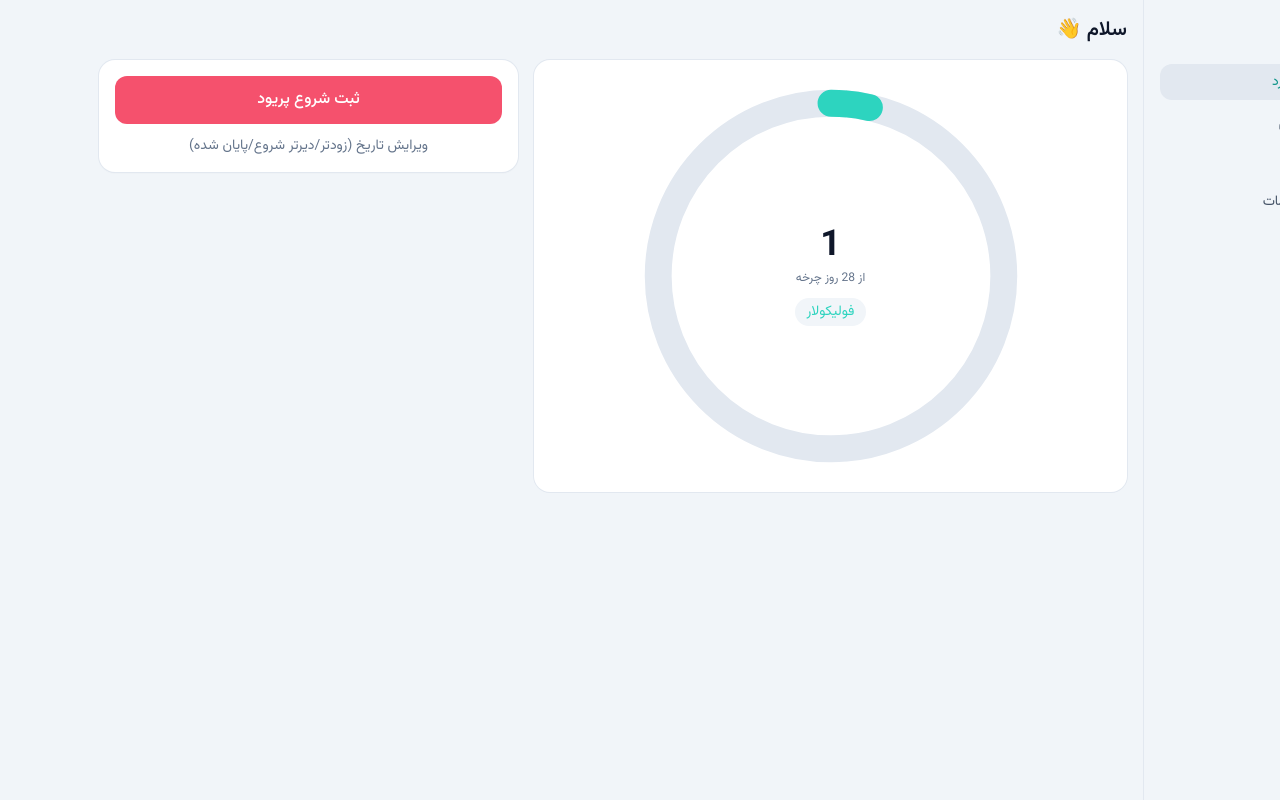
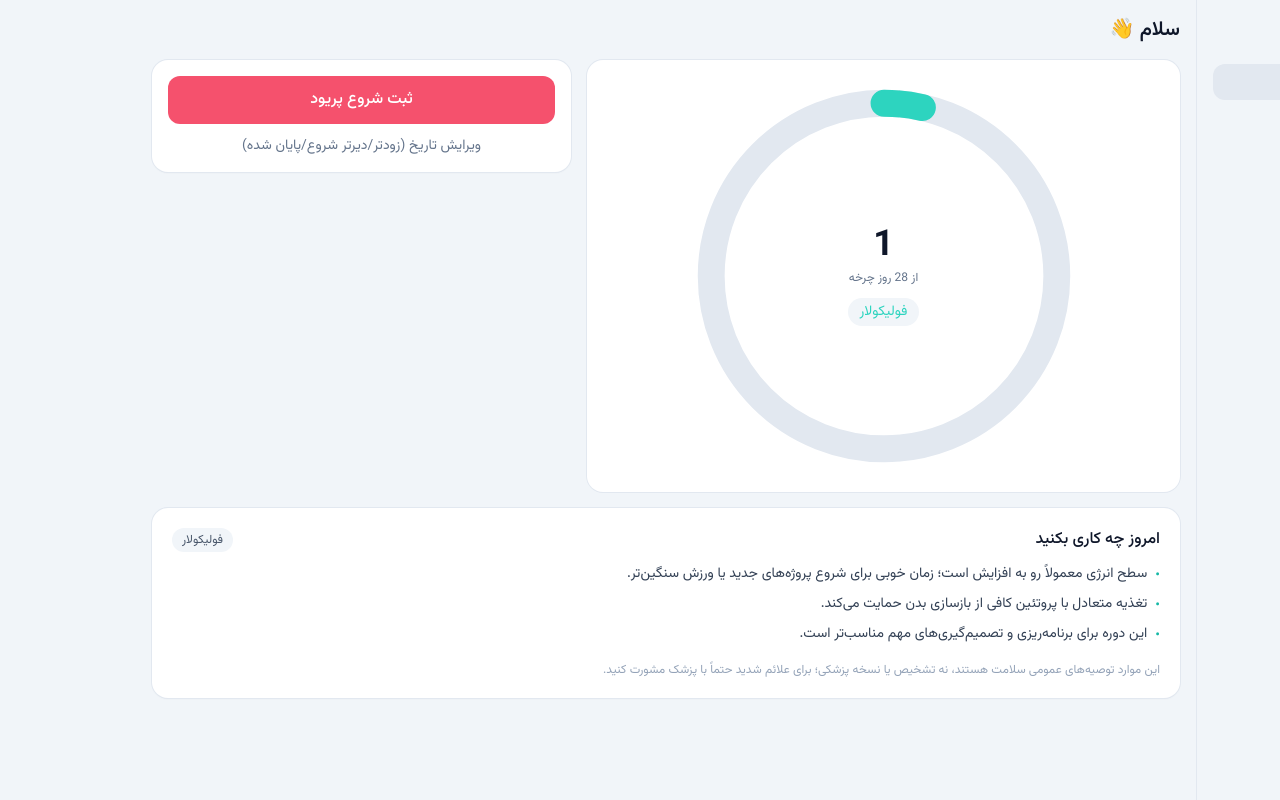
Before and after one commit to MHKarami97/period, a Vue app: page / in a window 1280 px wide. Both pictures are taken after a click on the button 836 px from the left and 400 px from the top of the page. Built offline with nearby package versions, Linux system fonts and the light colour scheme.

Commit message:
feat: show current period length on calendar, phase-based self/partner guidance card on dashboard, and About Me section in settings

```diff
--- /dev/null
+++ b/src/presentation/components/dashboard/PhaseGuidanceCard.vue
@@ -0,0 +1,39 @@
+<script setup lang="ts">
+import { computed } from "vue";
+import { useAppModeStore } from "@application/stores/appModeStore";
+import { useCycleDashboard } from "@presentation/composables/useCycleDashboard";
+import { usePhaseGuidance } from "@presentation/composables/usePhaseGuidance";
+
+/**
+ * PhaseGuidanceCard - contextual "what to do today" tips on the dashboard,
+ * driven entirely by the current CyclePhase. Shows self-care tips in
+ * self-tracking mode and partner-support tips in partner mode, so the same
+ * phase produces a different, audience-appropriate message.
+ */
+const appModeStore = useAppModeStore();
+const { currentPhaseLabel } = useCycleDashboard();
+const { guidance } = usePhaseGuidance();
+
+const tips = computed(() => (appModeStore.isPartnerMode ? guidance.value.partnerTips : guidance.value.selfTips));
+const heading = computed(() => (appModeStore.isPartnerMode ? "امروز چطور کمک کنید" : "امروز چه کاری بکنید"));
+</script>
+
+<template>
+  <div class="flex flex-col gap-3 rounded-2xl bg-white p-5 shadow-sm ring-1 ring-slate-200 dark:bg-slate-900 dark:ring-slate-800">
+    <div class="flex items-center justify-between">
+      <h2 class="text-base font-medium text-slate-900 dark:text-slate-100">{{ heading }}</h2>
+      <span class="rounded-full bg-slate-100 px-2.5 py-1 text-xs text-slate-600 dark:bg-slate-800 dark:text-slate-300">{{ currentPhaseLabel }}</span>
+    </div>
+
+    <ul class="flex flex-col gap-2">
+      <li v-for="tip in tips" :key="tip" class="flex gap-2 text-sm text-slate-700 dark:text-slate-200">
+        <span class="mt-0.5 text-teal-500">•</span>
+        <span>{{ tip }}</span>
+      </li>
+    </ul>
+
+    <p class="mt-1 text-xs text-slate-400 dark:text-slate-500">
+      این موارد توصیه‌های عمومی سلامت هستند، نه تشخیص یا نسخه پزشکی؛ برای علائم شدید حتماً با پزشک مشورت کنید.
+    </p>
+  </div>
+</template>
--- /dev/null
+++ b/src/presentation/components/settings/AboutSection.vue
@@ -0,0 +1,20 @@
+<script setup lang="ts">
+const SITE_URL = "https://mhkarami97.ir";
+</script>
+
+<template>
+  <div class="flex flex-col gap-3 rounded-2xl bg-white p-5 shadow-sm ring-1 ring-slate-200 dark:bg-slate-900 dark:ring-slate-800">
+    <h2 class="text-base font-medium text-slate-900 dark:text-slate-100">درباره من</h2>
+    <p class="text-sm text-slate-600 dark:text-slate-300">
+      این اپلیکیشن توسط محمدحسین کرمی، توسعه‌دهنده نرم‌افزار، به‌صورت Local-First و بدون ارسال داده به سرور ساخته شده است.
+    </p>
+    <a
+      :href="SITE_URL"
+      target="_blank"
+      rel="noopener noreferrer"
+      class="w-fit rounded-lg bg-teal-500/10 px-3 py-2 text-sm font-medium text-teal-600 hover:bg-teal-500/20 dark:bg-teal-500/20 dark:text-teal-300 dark:hover:bg-teal-500/30"
+    >
+      مشاهده وب‌سایت: mhkarami97.ir
+    </a>
+  </div>
+</template>
--- /dev/null
+++ b/src/presentation/composables/usePhaseGuidance.ts
@@ -0,0 +1,78 @@
+import { computed } from "vue";
+import { CyclePhase } from "@domain/valueObjects/CyclePhase";
+import { useCycleStore } from "@application/stores/cycleStore";
+
+export interface PhaseGuidance {
+  selfTips: string[];
+  partnerTips: string[];
+}
+
+/**
+ * usePhaseGuidance - presentation-layer content map from CyclePhase to
+ * general wellness/self-care suggestions (for the person tracking) and
+ * support suggestions (for a partner in read-only mode). This is
+ * localized copy, not a business rule, so it intentionally lives in
+ * presentation/ rather than domain/ — the domain only ever produces the
+ * `CyclePhase` value, never opinions about what to do with it.
+ *
+ * These are general wellness tips, not medical advice; the UI always
+ * pairs them with that disclaimer (see PhaseGuidanceCard.vue).
+ */
+const GUIDANCE_BY_PHASE: Record<CyclePhase, PhaseGuidance> = {
+  [CyclePhase.Menstrual]: {
+    selfTips: [
+      "نوشیدن مایعات گرم و استراحت کافی می‌تواند کرامپ‌ها را کاهش دهد.",
+      "استفاده از کیسه آب گرم روی شکم برای تسکین درد مفید است.",
+      "غذاهای سرشار از آهن (عدس، اسفناج، گوشت قرمز کم‌چرب) جبران خون از‌دست‌رفته را کمک می‌کند.",
+      "پیاده‌روی سبک یا حرکات کششی معمولاً بهتر از استراحت مطلق است.",
+    ],
+    partnerTips: [
+      "صبورتر باشید و کارهای سنگین خانه را بیشتر بر عهده بگیرید.",
+      "کیسه آب گرم یا مسکن معمول او را از قبل آماده نگه دارید.",
+      "بدون قضاوت گوش کنید؛ گاهی فقط همراهی کافی است، نه راه‌حل.",
+      "پرسیدن ساده «امروز چه کمکی از دستم برمی‌آید؟» خیلی موثر است.",
+    ],
+  },
+  [CyclePhase.Follicular]: {
+    selfTips: [
+      "سطح انرژی معمولاً رو به افزایش است؛ زمان خوبی برای شروع پروژه‌های جدید یا ورزش سنگین‌تر.",
+      "تغذیه متعادل با پروتئین کافی از بازسازی بدن حمایت می‌کند.",
+      "این دوره برای برنامه‌ریزی و تصمیم‌گیری‌های مهم مناسب‌تر است.",
+    ],
+    partnerTips: [
+      "از انرژی و انگیزه بالای این دوره حمایت کنید، مثلاً با پیشنهاد فعالیت مشترک.",
+      "زمان خوبی برای برنامه‌ریزی سفر یا برنامه‌های جدید با هم است.",
+    ],
+  },
+  [CyclePhase.Ovulation]: {
+    selfTips: [
+      "ممکن است درد خفیف یک‌طرفه شکمی (درد تخمک‌گذاری) تجربه شود؛ نگران‌کننده نیست ولی در صورت شدت زیاد به پزشک مراجعه کنید.",
+      "هیدراته ماندن و خواب کافی در این دوره اهمیت دارد.",
+      "معمولاً اوج انرژی اجتماعی و فیزیکی همین دوره است.",
+    ],
+    partnerTips: [
+      "زمان مناسبی برای برنامه‌های اجتماعی یا فعالیت‌های مشترک بیرون از خانه است.",
+      "اگر از درد خفیف شکمی شکایت کرد، جدی بگیرید و در صورت نیاز کمک کنید.",
+    ],
+  },
+  [CyclePhase.Luteal]: {
+    selfTips: [
+      "تغییرات خلقی (PMS) در این دوره شایع است؛ مدیریت استرس و خواب کافی کمک‌کننده است.",
+      "کاهش کافئین، نمک و شکر می‌تواند نفخ و تحریک‌پذیری را کم کند.",
+      "ورزش سبک مانند یوگا به تعادل خلقی کمک می‌کند.",
+    ],
+    partnerTips: [
+      "نسبت به تغییرات خلقی احتمالی صبورتر باشید و از کنایه یا شوخی درباره آن خودداری کنید.",
+      "فضای آرام و کم‌استرس در خانه فراهم کنید.",
+      "اگر غذای کم‌نمک/کم‌شکر آماده کنید یا پیشنهاد بدهید، معمولاً قدردانی می‌شود.",
+    ],
+  },
+};
+
+export function usePhaseGuidance() {
+  const cycleStore = useCycleStore();
+
+  const guidance = computed<PhaseGuidance>(() => GUIDANCE_BY_PHASE[cycleStore.currentPhase]);
+
+  return { guidance };
+}
--- a/src/presentation/views/DashboardView.vue
+++ b/src/presentation/views/DashboardView.vue
@@ -6,6 +6,7 @@ import { useUserProfileStore } from "@application/stores/userProfileStore";
 import { useCycleDashboard } from "@presentation/composables/useCycleDashboard";
 import CircularCycleChart from "@presentation/components/dashboard/CircularCycleChart.vue";
 import QuickActions from "@presentation/components/dashboard/QuickActions.vue";
+import PhaseGuidanceCard from "@presentation/components/dashboard/PhaseGuidanceCard.vue";
 
 const cycleStore = useCycleStore();
 const appModeStore = useAppModeStore();
@@ -54,6 +55,10 @@ onMounted(() => {
       <section v-else class="flex items-center rounded-2xl bg-white p-6 text-sm text-slate-500 ring-1 ring-slate-200 dark:bg-slate-900 dark:text-slate-400 dark:ring-slate-800 lg:col-span-5">
         نمای شریک فقط‌خواندنی است؛ ثبت پریود و علائم فقط در حالت «ردیابی برای خود» در دسترس است.
       </section>
+
+      <section class="lg:col-span-12">
+        <PhaseGuidanceCard />
+      </section>
     </div>
   </div>
 </template>
--- a/src/presentation/views/SettingsView.vue
+++ b/src/presentation/views/SettingsView.vue
@@ -2,6 +2,7 @@
 import DataManagementPanel from "@presentation/components/settings/DataManagementPanel.vue";
 import ThemeSwitcher from "@presentation/components/settings/ThemeSwitcher.vue";
 import DisplayNameForm from "@presentation/components/settings/DisplayNameForm.vue";
+import AboutSection from "@presentation/components/settings/AboutSection.vue";
 </script>
 
 <template>
@@ -10,8 +11,9 @@ import DisplayNameForm from "@presentation/components/settings/DisplayNameForm.v
       <DisplayNameForm />
       <ThemeSwitcher />
     </div>
-    <div class="lg:col-span-6">
+    <div class="flex flex-col gap-4 lg:col-span-6">
       <DataManagementPanel />
+      <AboutSection />
     </div>
   </div>
 </template>
```
Also changed, not shown: src/presentation/views/CalendarView.vue (+50 -0 lines).
